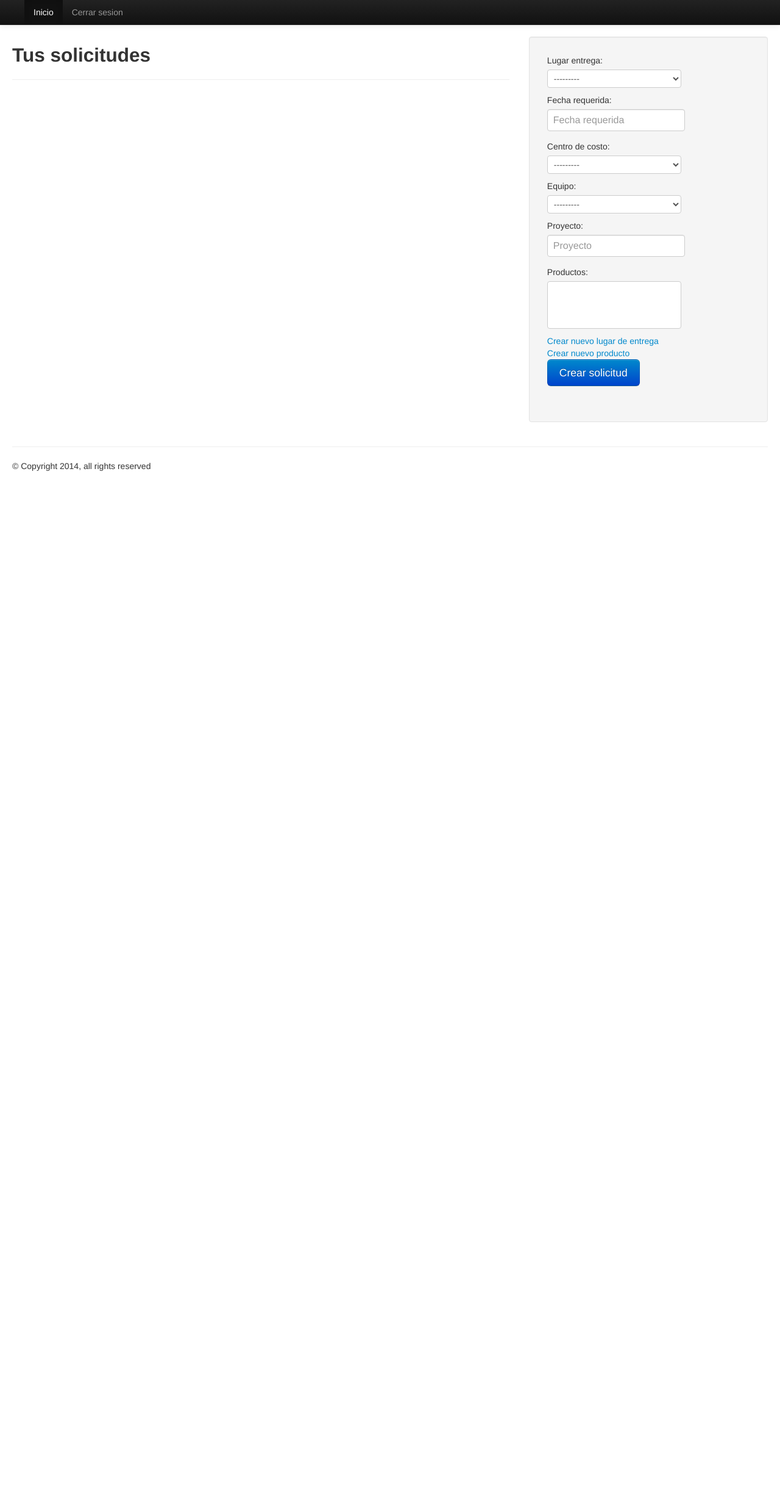
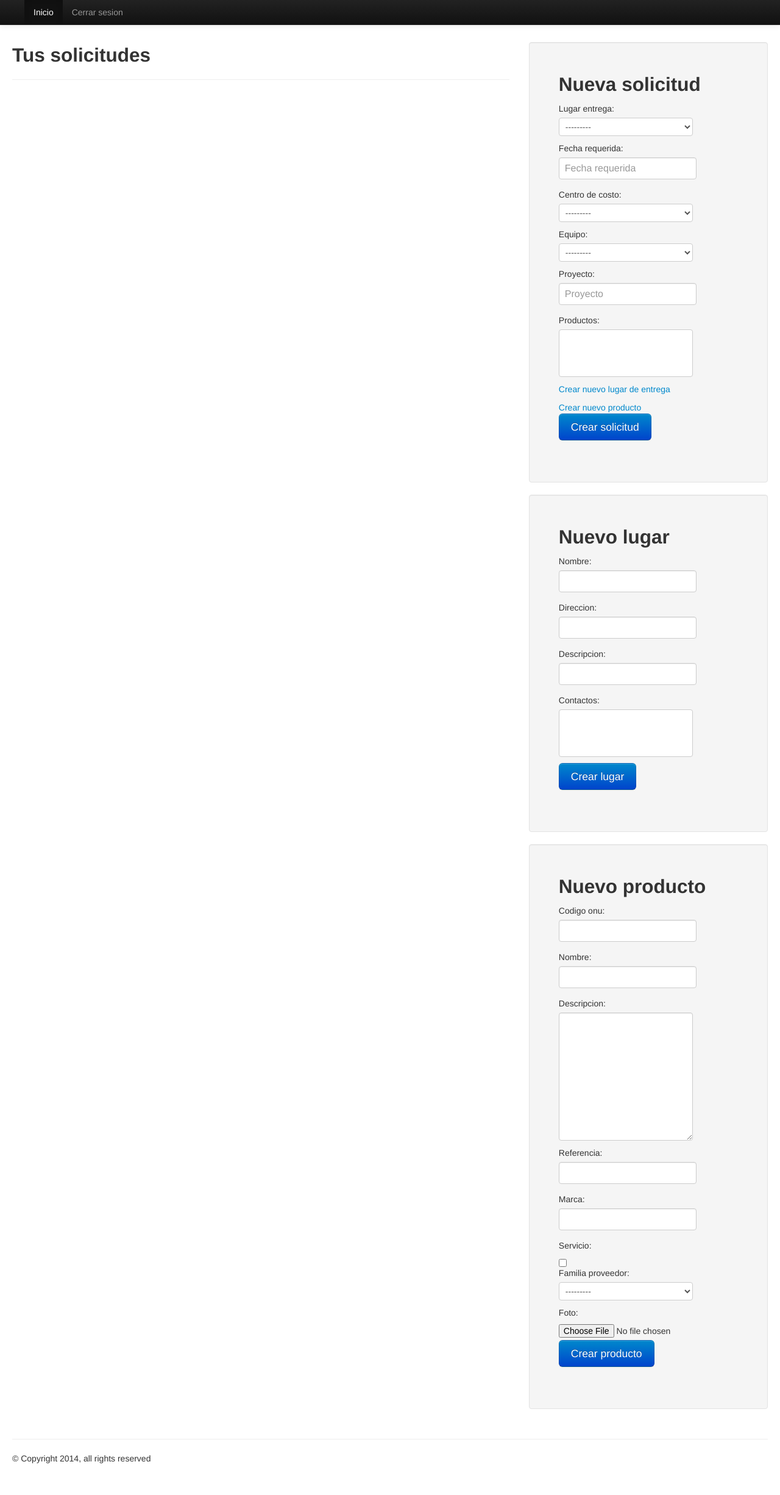
Before and after one commit to teamreactive/cuboserver, a Django app: template solicitantes/templates/solicitantes/inicio_solicitante.html in a window 1280 px wide. Shown: the whole page at 61% size. Before the commit the page ends 772 px from the top, so only its background shows below. Run offline with Django 3.2, Linux system fonts and the light colour scheme; the template is opened without the code that fills it: values that come from a table or form of the project are taken from there, others are empty; some libraries are stand-ins or nearby versions.

Commit message:
new interface

```diff
--- a/contactos/models.py
+++ b/contactos/models.py
@@ -11,5 +11,8 @@ class Contacto(models.Model):
     cargo = models.CharField(max_length=25, null=True, blank=True)
     perfil = models.TextField(null=True, blank=True)
 
+    def __unicode__(self):
+        return '%s - %s' % (self.nombre, self.telefono_fijo)
+
     class Meta:
         db_table = 'contacto'
--- a/familiasproveedores/models.py
+++ b/familiasproveedores/models.py
@@ -9,6 +9,8 @@ class FamiliaProveedor(models.Model):
     cliente = models.ForeignKey(Cliente)
     contactos = models.ManyToManyField(Contacto,db_table='familiaproveedorxcontacto')
 
+    def __unicode__(self):
+    	return '%s' % self.nombre
 
     class Meta:
         db_table = 'familia_proveedor'
--- a/lugares/models.py
+++ b/lugares/models.py
@@ -7,7 +7,7 @@ from usuarios.models import Usuario
 class Lugar(models.Model):
     nombre = models.CharField(max_length=25, null=True, blank=True)
     direccion = models.CharField(max_length=25)
-    descripcion = models.CharField(max_length=100)
+    descripcion = models.CharField(max_length=100, null=True, blank=True)
     usuario = models.ForeignKey(Usuario, null=True)
     contactos = models.ManyToManyField(Contacto, db_table='lugarxcontactos')
 
--- a/lugares/templates/lugares/crear_lugar.html
+++ b/lugares/templates/lugares/crear_lugar.html
@@ -1,5 +1,12 @@
-<form method="post" id="lugar">
-    {% csrf_token %}
-    {{ lugar_form }}
-    <input type="submit" value="Crear lugar" />
-</form>
+<div id="nuevo_lugar">
+    <form method="post" class="form-signin">
+        <h2 class="form-signin-heading">Nuevo lugar</h2>
+        {% csrf_token %}
+        {{ lugar_form }}
+        <div class="submit_form">
+            <button class="btn btn-large btn-primary" name="submit" value="lugar" type="submit">
+            	Crear lugar
+            </button>
+        </div>
+    </form>
+</div>
--- a/productos/templates/productos/crear_producto.html
+++ b/productos/templates/productos/crear_producto.html
@@ -1,6 +1,13 @@
-<form method="post" id="producto">
-    {% csrf_token %}
-    {{ producto_form }}
-    {{ fotosxproducto_form }}
-    <input type="submit" value="Crear producto" />
-</form>
+<div id="nuevo_producto">
+    <form method="post" class="form-signin">
+        <h2 class="form-signin-heading">Nuevo producto</h2>
+        {% csrf_token %}
+        {{ producto_form }}
+        {{ fotosxproducto_form }}
+        <div class="submit_form">
+            <button class="btn btn-large btn-primary" name="submit" value="lugar" type="submit">
+            	Crear producto
+            </button>
+        </div>
+    </form>
+</div>
--- a/solicitantes/templates/solicitantes/inicio_solicitante.html
+++ b/solicitantes/templates/solicitantes/inicio_solicitante.html
@@ -42,31 +42,23 @@
                 <div class="row-fluid">
                     {% for solicitud in solicitudes %}
                     <div class="span5">
-                        <h2>Solicitud #{{ solicitud.id }}</h2>
-                        <p>Lugar: {{ solicitud.lugar_entrega }}</p>
-                        <p>Fecha creacion: {{ solicitud.fecha_creacion }}</p>
-                        <p>Fecha requerida: {{ solicitud.fecha_requerida }}</p>
-                        <p>Centro de costo: {{ solicitud.centro_de_costo }}</p>
-                        <p>Equipo: {{ solicitud.equipo }}</p>
-                        <p>Proyecto: {{ solicitud.proyecto }}</p>
-                        {% if solicitud.estado == '1' %}
-                        <p class="btn btn_estado{{ solicitud.estado }}">Estado: En revision</p>
-                        {% elif solicitud.estado == '2' %}
-                        <p class="btn btn_estado{{ solicitud.estado }}">Estado: Rechazada</p>
-                        {% elif solicitud.estado == '3' %}
-                        <p class="btn btn_estado{{ solicitud.estado }}">Estado: Aprobada</p>
-                        {% elif solicitud.estado == '4' %}
-                        <p class="btn btn_estado{{ solicitud.estado }}">Estado: Cotizada</p>
-                        {% endif %}
-                        <hr>
+                        {% include "solicitudes/solicitud.html" %}
                     </div><!--/span-->
                     {% endfor %}
                 </div><!--/row-->
             </div><!--/span-->
             <div class="span4">
-                <div class="well sidebar-nav">
-                    {% include "solicitudes/crear_solicitud.html" %}
-                </div><!--/.well -->
+                <div class="sidebar-nav">
+                    <div class="well">
+                        {% include "solicitudes/crear_solicitud.html" %}
+                    </div><!--/.well -->
+                    <div class="well">
+                        {% include "lugares/crear_lugar.html" %}
+                    </div><!--/.well -->
+                    <div class="well">
+                        {% include "productos/crear_producto.html" %}
+                    </div><!--/.well -->
+                </div>
             </div><!--/span-->
         </div><!--/row-->
 
--- a/solicitudes/static/solicitudes/crear_solicitud.css
+++ b/solicitudes/static/solicitudes/crear_solicitud.css
@@ -16,51 +16,3 @@
     margin-bottom: 15px;
     padding: 7px 9px;
 }
-
-#nuevo_producto {
-	opacity:0.92;
-	position: absolute;
-	top: 0px;
-	left: 0px;
-	height: 100%;
-	width: 100%;
-	background: #000;
-	display: none;
-}
-
-#nuevo_lugar {
-	opacity:0.92;
-	position: absolute;
-	top: 0px;
-	left: 0px;
-	height: 100%;
-	width: 100%;
-	background: #000;
-	display: none;
-}
-
-#lugar {
-	width:350px;
-	margin:0px;
-	background-color:white;
-	font-family: 'Fauna One', serif;
-	position: relative;
-	border: 5px solid rgb(90, 158, 181);
-	left: 50%;
-	top: 50%;
-	margin-left:-210px;
-	margin-top:-158px;
-}
-
-#producto {
-	width:350px;
-	margin:0px;
-	background-color:white;
-	font-family: 'Fauna One', serif;
-	position: relative;
-	border: 5px solid rgb(90, 158, 181);
-	left: 50%;
-	top: 50%;
-	margin-left:-210px;
-	margin-top:-158px;
-}
--- a/solicitudes/templates/solicitudes/crear_solicitud.html
+++ b/solicitudes/templates/solicitudes/crear_solicitud.html
@@ -1,14 +1,18 @@
+<div id="nueva_solicitud">
     <form method="post" class="form-signin">
+        <h2 class="form-signin-heading">Nueva solicitud</h2>
         {% csrf_token %}
         {{ solicitud_form }}
         <div id="link_nuevo_lugar">
-        <a href="#" id="onclick_nuevo_lugar">Crear nuevo lugar de entrega</a>
+            <a href="#nuevo_lugar">Crear nuevo lugar de entrega</p>
         </div>
         <div id="link_nuevo_producto">
-        <a href="#" id="onclick_nuevo_producto">Crear nuevo producto</a>
+            <a href="#nuevo_producto">Crear nuevo producto</a>
         </div>
-    <button class="btn btn-large btn-primary" type="submit">Crear solicitud</button>
+        <div class="submit_form">
+            <button class="btn btn-large btn-primary" name="submit" value="lugar" type="submit">
+                Crear solicitud
+            </button>
+        </div>
     </form>
-
-<div id="nuevo_producto">{% include "productos/crear_producto.html" %}</div>
-<div id="nuevo_lugar">{% include "lugares/crear_lugar.html" %}</div>
+</div>
```
Also changed, not shown: solicitantes/views.py (+28 -11 lines), solicitudes/templates/solicitudes/solicitud.html (added, +19 -0 lines). Lines whose indentation alone changed are shown as unchanged.
